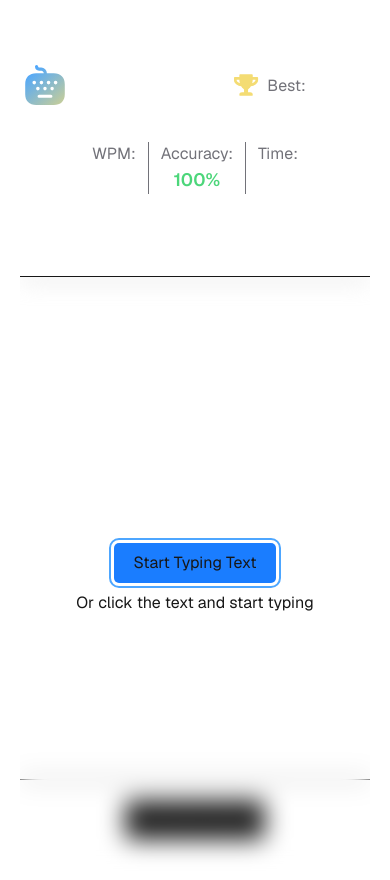
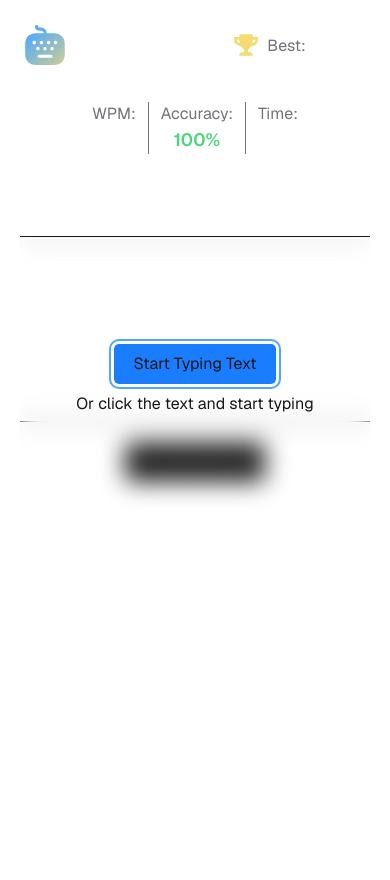
Before and after one commit to MrSeager/typing-speed-test, a Next.js app: page / in a window 390 px wide. After the commit the page ends 844 px from the top, so only its background shows below. Built offline with nearby package versions, Linux system fonts and the light colour scheme.

Commit message:
1/14/2026

```diff
--- a/app/page.tsx
+++ b/app/page.tsx
@@ -28,7 +28,7 @@ export default function Home() {
   if (!hydrated) return null;
 
   return (
-    <div className="flex flex-col items-center gap-3 min-h-screen justify-start py-15 bg-[hsl(0, 0%, 7%)] font-sans">
+    <div className="flex flex-col items-center gap-3 min-h-screen justify-start py-5 lg:py-15 bg-[hsl(0, 0%, 7%)] font-sans">
       <HeaderNav
         bestWpm={bestWpm}
       />
--- a/components/EndSection.tsx
+++ b/components/EndSection.tsx
@@ -54,7 +54,7 @@ export default function EndSection ({
     const endMessages = getEndMessage();
 
     return (
-        <div className={`absolute inset-0 w-full ${end ? "opacity-100 scale-100 py-15 z-5 top-0 " : "opacity-0 scale-95 py-0 z-0"} flex flex-col gap-5 items-center justify-center overflow-hidden`}>
+        <div className={`absolute inset-0 w-full ${end ? "opacity-100 scale-100 py-15 z-5 top-0" : "opacity-0 scale-95 py-0 z-0"} flex flex-col gap-5 items-center justify-center overflow-hidden px-5`}>
             <div className="relative">
                 <span className={`absolute z-0 inline-flex h-full w-full animate-ping rounded-full ${currentBestWpm === null || currentBestWpm === 0 || wpm < currentBestWpm ? 'bg-[#4cd67a]' : 'bg-[#f4dc71]'} opacity-75`}></span>
                 {currentBestWpm === null || currentBestWpm === 0 || wpm < currentBestWpm ?
@@ -76,8 +76,8 @@ export default function EndSection ({
             <h3 className="text-[30px] font-bold text-center text-base/7">
                 {endMessages[0]}
             </h3>
-            <p className="text-base/5 text-[#727279]">{endMessages[1]}</p>
-            <div className={`grid ${mode === 'timed' ? 'grid-cols-3' : 'grid-cols-4'} gap-4`}>
+            <p className="text-base/5 text-center text-[#727279]">{endMessages[1]}</p>
+            <div className={`flex flex-col w-full md:w-auto md:grid ${mode === 'timed' ? 'md:grid-cols-3' : 'md:grid-cols-4'} gap-4`}>
                 <div className="border border-[#262626] rounded rounded-[10px] px-4 py-2">
                     <h4 className="text-[#727279]">WPM:</h4>
                     <h4 className="font-bold text-lg">{wpm}</h4>
@@ -89,9 +89,9 @@ export default function EndSection ({
                 <div className="border border-[#262626] rounded rounded-[10px] px-4 py-2">
                     <h4 className="text-[#727279]">Characters:</h4>
                     <h4 className="font-bold text-[#727279] text-lg">
-                        <span className="text-[#4cd67a]">{symbolsRight}</span>
+                        <span className="text-[#4cd67a]">{symbolsSum}</span>
                         /
-                        <span className="text-[#d64c5a]">{symbolsSum}</span>
+                        <span className="text-[#d64c5a]">{symbolsRight}</span>
                     </h4>
                 </div>
                 {mode === 'passage' && timeInSec !== null ?
@@ -122,14 +122,20 @@ export default function EndSection ({
                             alt="bg star"
                             width={50}
                             height={50}
-                            className="absolute top-70 right-50"
+                            className="absolute
+                                        lg:top-70 lg:right-50
+                                        md:top-[55%] md:right-20
+                                        bottom-[15%] right-5"
                         />
                         <Image
                             src={'/images/pattern-star-2.svg'}
                             alt="bg star"
                             width={50}
                             height={50}
-                            className="absolute top-30 left-50"
+                            className="absolute
+                                        lg:top-30 lg:left-50
+                                        md:top-[35%] md:left-15
+                                        top-[15%] left-15"
                         />
                     </span>
                 ) : (
--- a/components/TypingSection.tsx
+++ b/components/TypingSection.tsx
@@ -44,6 +44,8 @@ export default function TypingSection ({
                                         bestWpm, setBestWpm
                                     }: TypingSectionProps) {
     const inputRef = useRef<HTMLInputElement>(null);
+    const activeCharRef = useRef<HTMLSpanElement | null>(null);
+
     let globalIndex = 0;
 
     //Logic for starting typing test
@@ -121,6 +123,28 @@ export default function TypingSection ({
         return () => clearInterval(interval);
     }, [start, end, mode]);
 
+    useEffect(() => {
+        const el = activeCharRef.current;
+        if (!el) return;
+
+        const rect = el.getBoundingClientRect();
+        const viewportHeight = window.innerHeight;
+
+        const topSafeZone = 80;   // px from top where it's allowed
+        const bottomSafeZone = 120; // px from bottom where it's allowed
+
+        const isAbove = rect.top < topSafeZone;
+        const isBelow = rect.bottom > viewportHeight - bottomSafeZone;
+
+        if (isAbove || isBelow) {
+            el.scrollIntoView({
+            behavior: "auto",    // or "smooth" if it feels ok
+            block: "nearest",     // minimal scroll needed
+            inline: "nearest",
+            });
+        }
+    }, [typed]);
+
     const handleClean = () => {
         setBestWpm(0);
         localStorage.removeItem("bestWpm");
@@ -141,11 +165,13 @@ export default function TypingSection ({
             <div className="relative py-5">
                 <p
                     onClick={() => inputRef.current?.focus()}
-                    className="text-[35px] leading-[1.2] font-mono flex flex-wrap"
+                    className="text-[20px] md:text-[35px] leading-[1.2] font-mono flex flex-wrap"
                 >
                     {currentText.split(" ").map((word, wordIndex) => {
                         const wordSpans = word.split("").map((char, charIndex) => {
                         const index = globalIndex++;
+
+                        const isActive = index === typed.length;
 
                         let color = "";
                         if (index < typed.length) {
@@ -158,7 +184,7 @@ export default function TypingSection ({
                         }
 
                             return (
-                                <span key={charIndex} className={`${color} duration-300`}>
+                                <span key={charIndex} ref={isActive ? activeCharRef : null} className={`${color} duration-300`}>
                                     {char}
                                 </span>
                             );
--- a/components/TypingSectionItemOne.tsx
+++ b/components/TypingSectionItemOne.tsx
@@ -17,6 +17,7 @@ interface TypingSectionItemOneProps {
 
 export default function TypingSectionItemOne ({ start, mode, handleDifficulty, handleModeChange, difficulty, accuracyInPercent, wpm, timeInSec }: TypingSectionItemOneProps) {
     const [openDiff, setOpenDiff] = useState<boolean>(false);
+    const [openMode, setOpenMode] = useState<boolean>(false);
 
     return (
         <div className="flex flex-col lg:flex-row items-center justify-between border-b py-5 gap-5">
@@ -138,6 +139,36 @@ export default function TypingSectionItemOne ({ start, mode, handleDifficulty, h
                         Passage
                     </button>
                 </div>
+
+                {/*Mobile*/}
+                <div className="lg:hidden relative">
+                    {/* Trigger */}
+                    <button type="button" disabled={start === true} onClick={() => setOpenMode((prev) => !prev)}
+                        className="min-w-[140px] w-full bg-transparent border rounded-[10px] px-3 py-2 text-white flex justify-between items-center"
+                    >
+                        <span className="capitalize">{mode}</span>
+
+                        {/* Custom arrow */}
+                        <span className="text-white text-sm">▼</span>
+                    </button>
+
+                    {/* Dropdown */}
+                    {openMode && (
+                        <div className="absolute left-0 right-0 mt-1 bg-[#1a1a1a] border rounded-[10px] shadow-lg z-10">
+                        <div onClick={() => { handleModeChange("timed"); setOpenMode(false); }}
+                            className="px-3 py-2 text-white hover:bg-[#333] cursor-pointer"
+                        >
+                            {mode === "timed" ? "● Timed(60s)" : "○ Timed(60s)"}
+                        </div>
+
+                        <div onClick={() => { handleModeChange("passage"); setOpenMode(false); }}
+                            className="px-3 py-2 text-white hover:bg-[#333] cursor-pointer"
+                        >
+                            {mode === "passage" ? "● Passage" : "○ Passage"}
+                        </div>
+                    </div>
+                )}
+                </div>
             </div>
         </div>
     );
```
